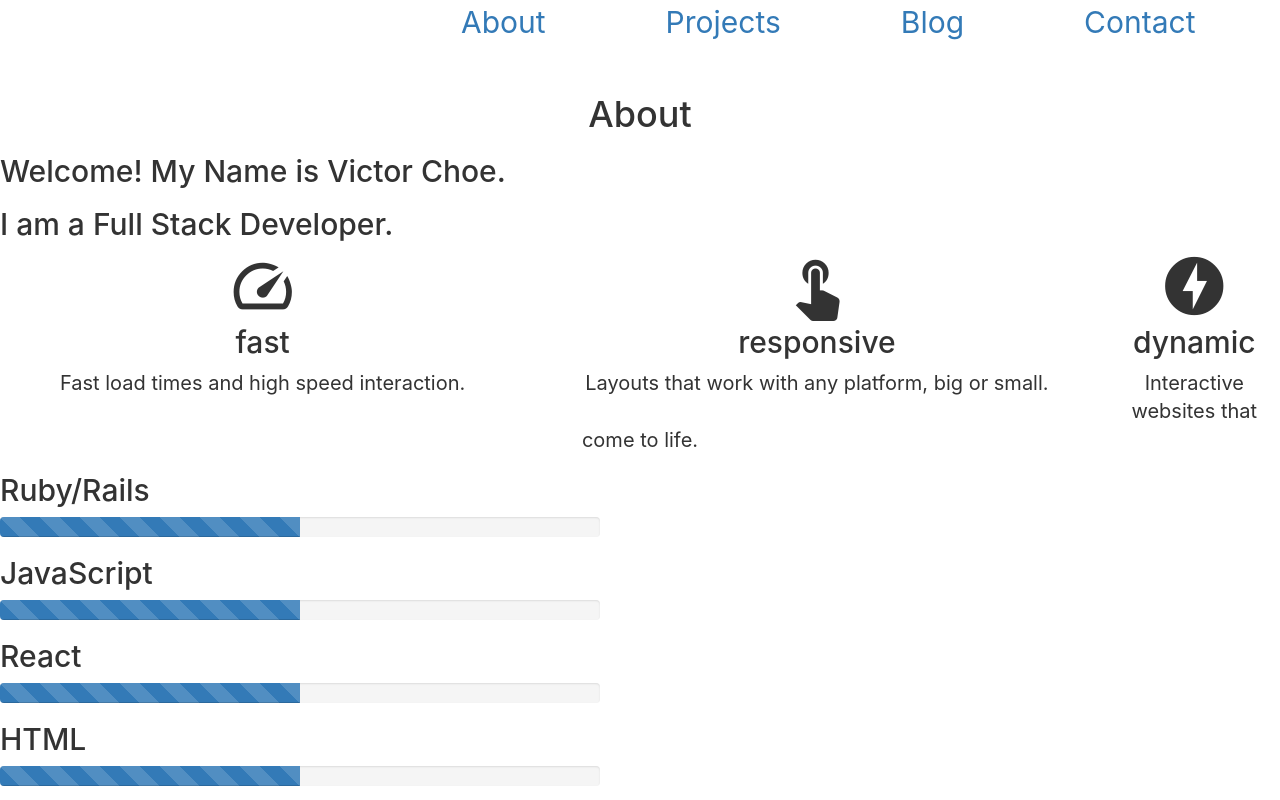
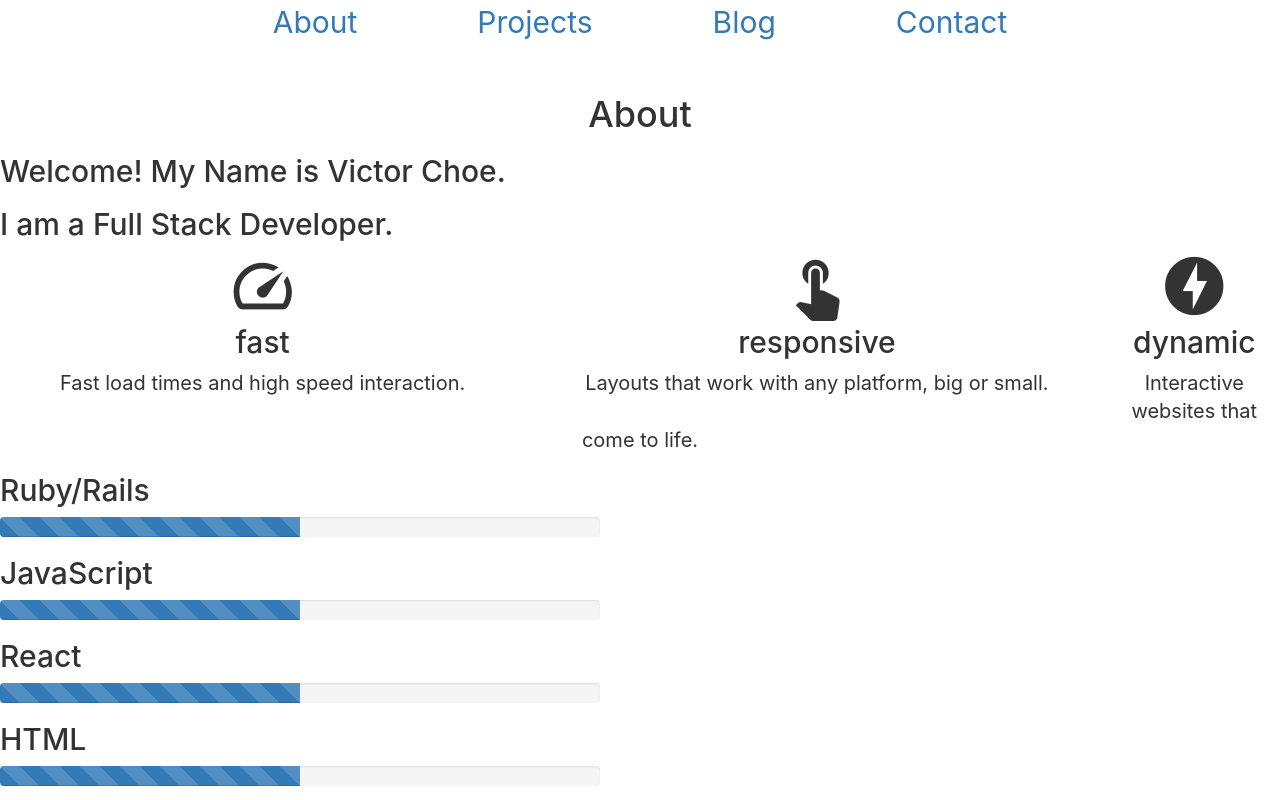
Before and after one commit to vchoe89/discard, a React (Create React App) app: page / in a window 1280 px wide. Shown: the top 800 px of the page. Built offline with nearby package versions, Linux system fonts and the light colour scheme.

Commit message:
centered navbar

```diff
--- a/src/index.css
+++ b/src/index.css
@@ -44,8 +44,6 @@ code {
 
 #navibar{
   text-align: center;
-  position: fixed;
-  padding-left: 400px;
 }
 
 #headlines{
```
